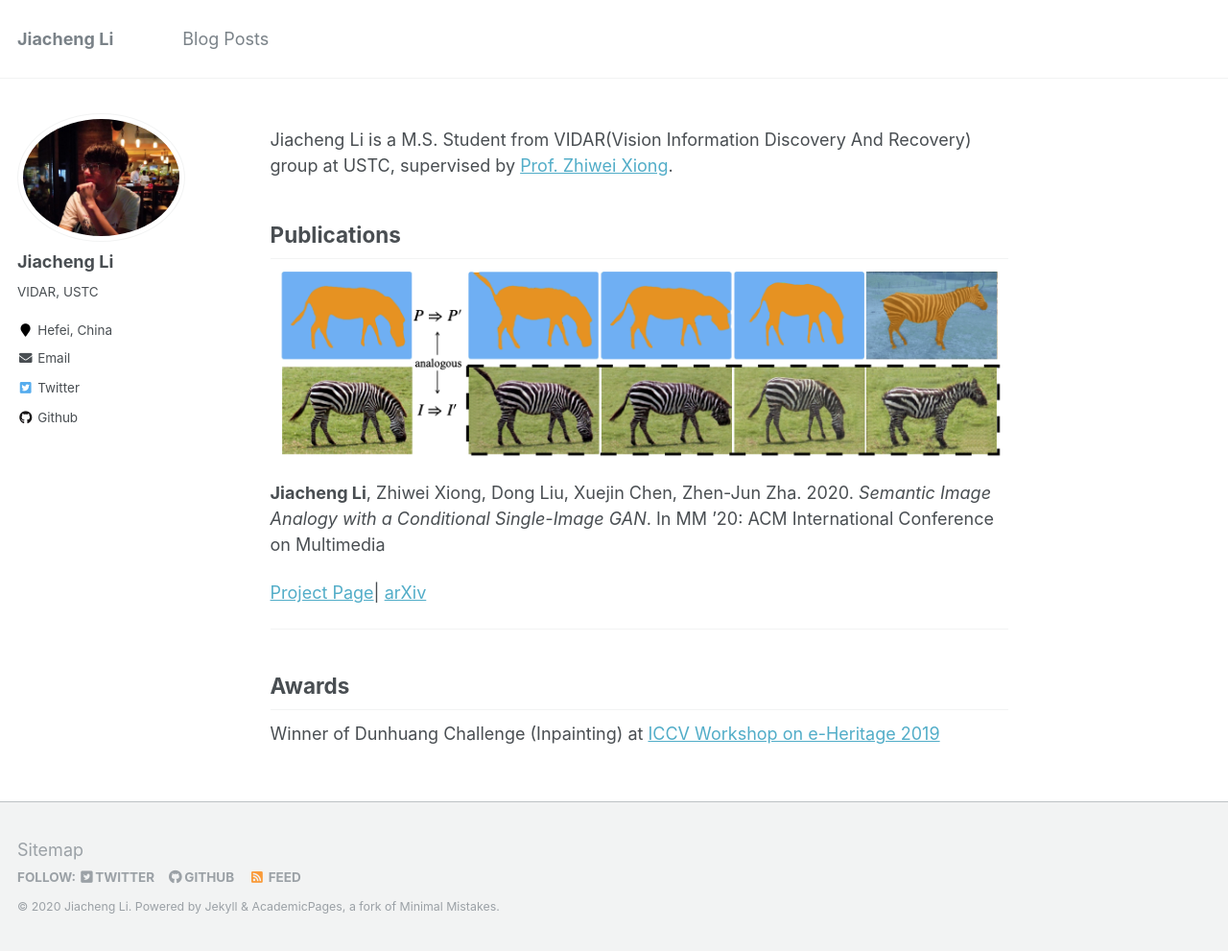
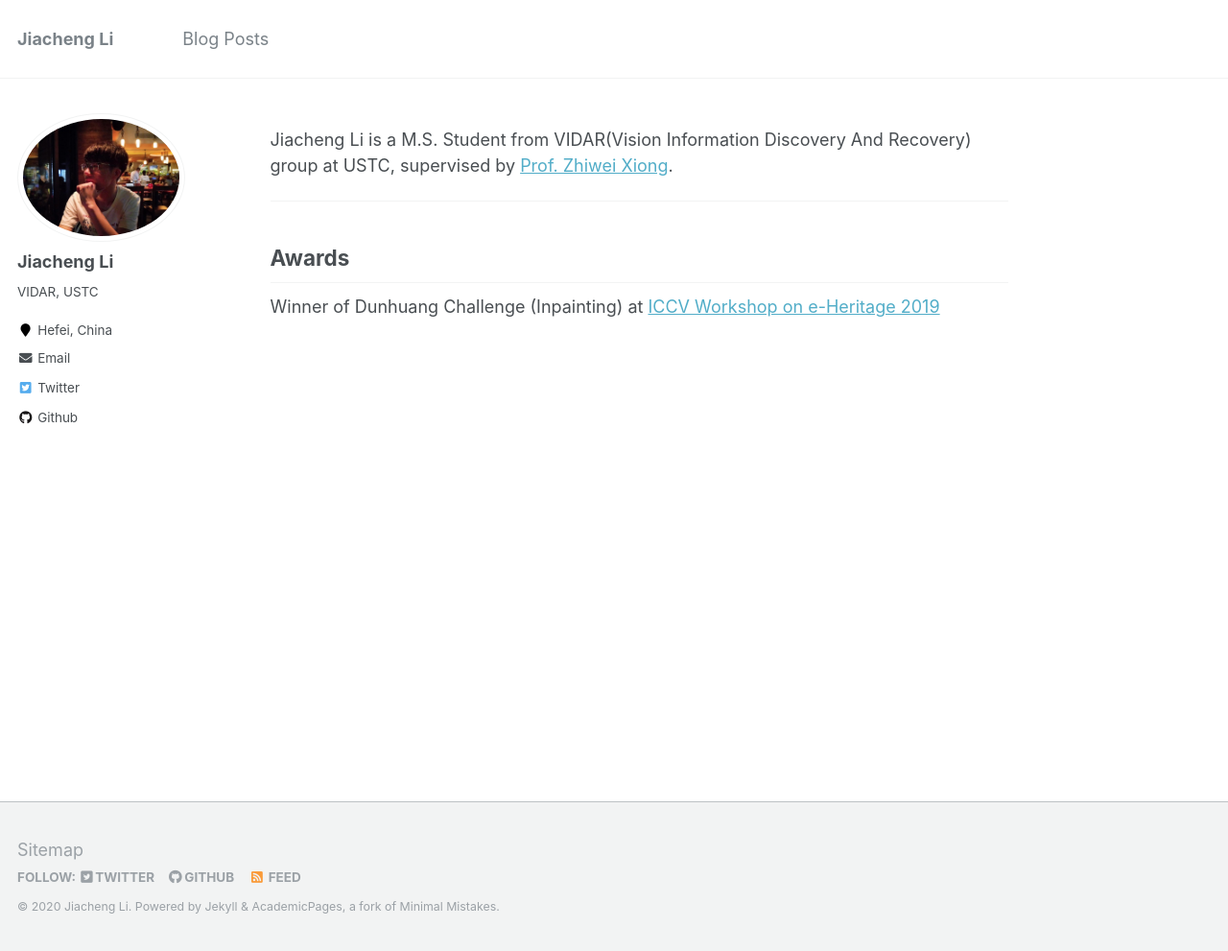
Before and after one commit to ddlee-cn/Academic-Homepage, a Jekyll site: the page built from _pages/about.md, in a window 1280 px wide and 991 px high. Shown: the whole window at 96% size. Built offline with Jekyll 4.4.1, drawn with Linux system fonts in a browser that asks for light colours; part of the change alters nothing that is shown.

Commit message:
hide MM paper due to patent

```diff
--- a/_pages/about.md
+++ b/_pages/about.md
@@ -11,16 +11,16 @@ redirect_from:
 
 Jiacheng Li is a M.S. Student from VIDAR(Vision Information Discovery And Recovery) group at USTC, supervised by [Prof. Zhiwei Xiong](http://staff.ustc.edu.cn/~zwxiong/).
 
-## Publications
+<!-- ## Publications
 
 
 ![SemIA]({{ site.baseurl }}/images/SemIA/teaser.png)
 
 **Jiacheng Li**, Zhiwei Xiong, Dong Liu, Xuejin Chen, Zhen-Jun Zha. 2020. *Semantic Image Analogy with a Conditional Single-Image GAN*. In MM ’20: ACM International Conference on Multimedia
 
-[Project Page]({{ site.baseurl }}/publication/2020-07-26-MM2020-SemIA)|
+[Project Page]({{ site.baseurl }}/publication/2020-07-26-MM2020-SemIA.html)|
 [arXiv]()
-
+ -->
 
 ---
 
```
Also changed, not shown: _drafts/2020-07-26-MM2020-SemIA.md (renamed from _publications/2020-07-26-MM2020-SemIA.md).
